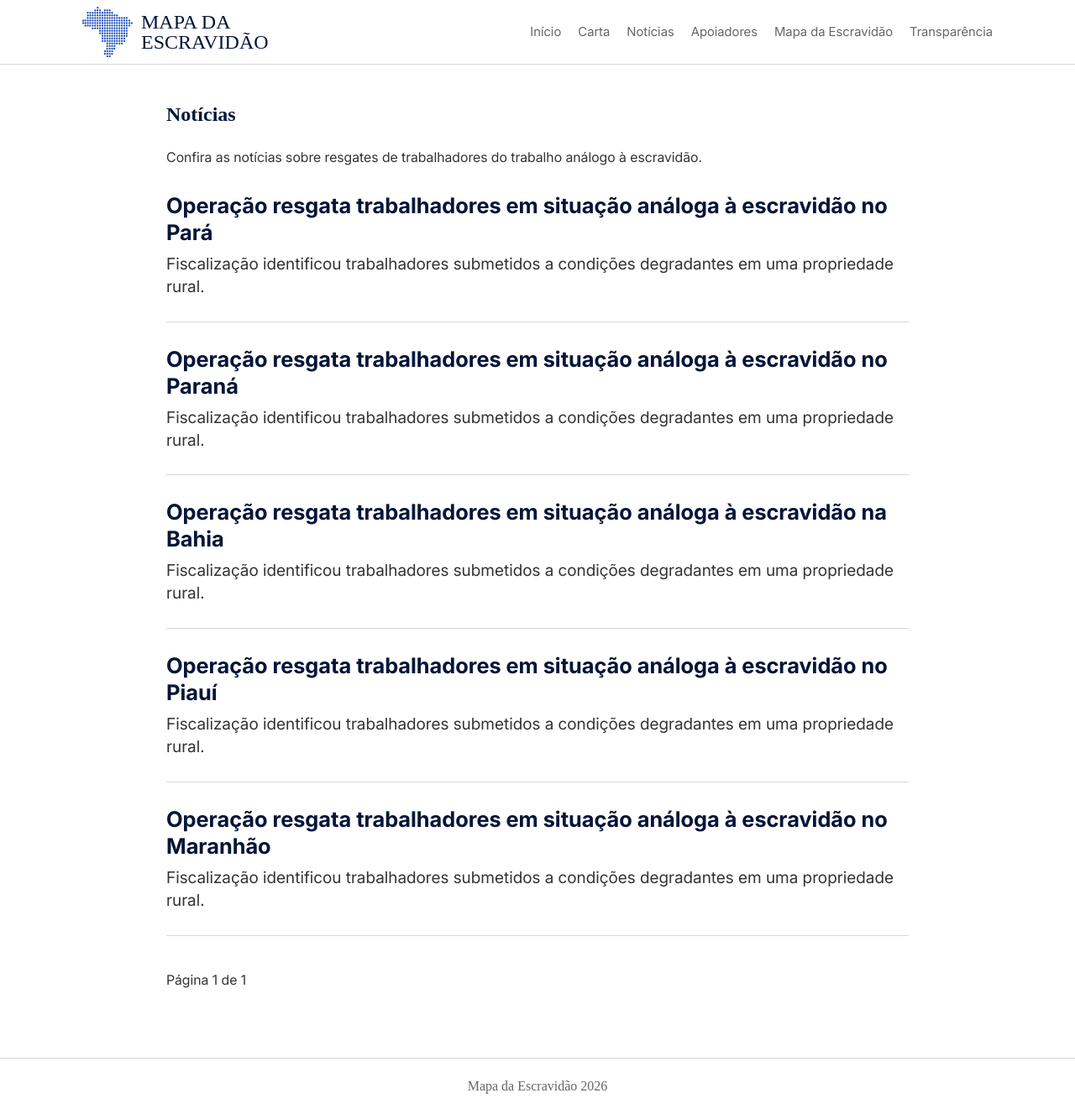
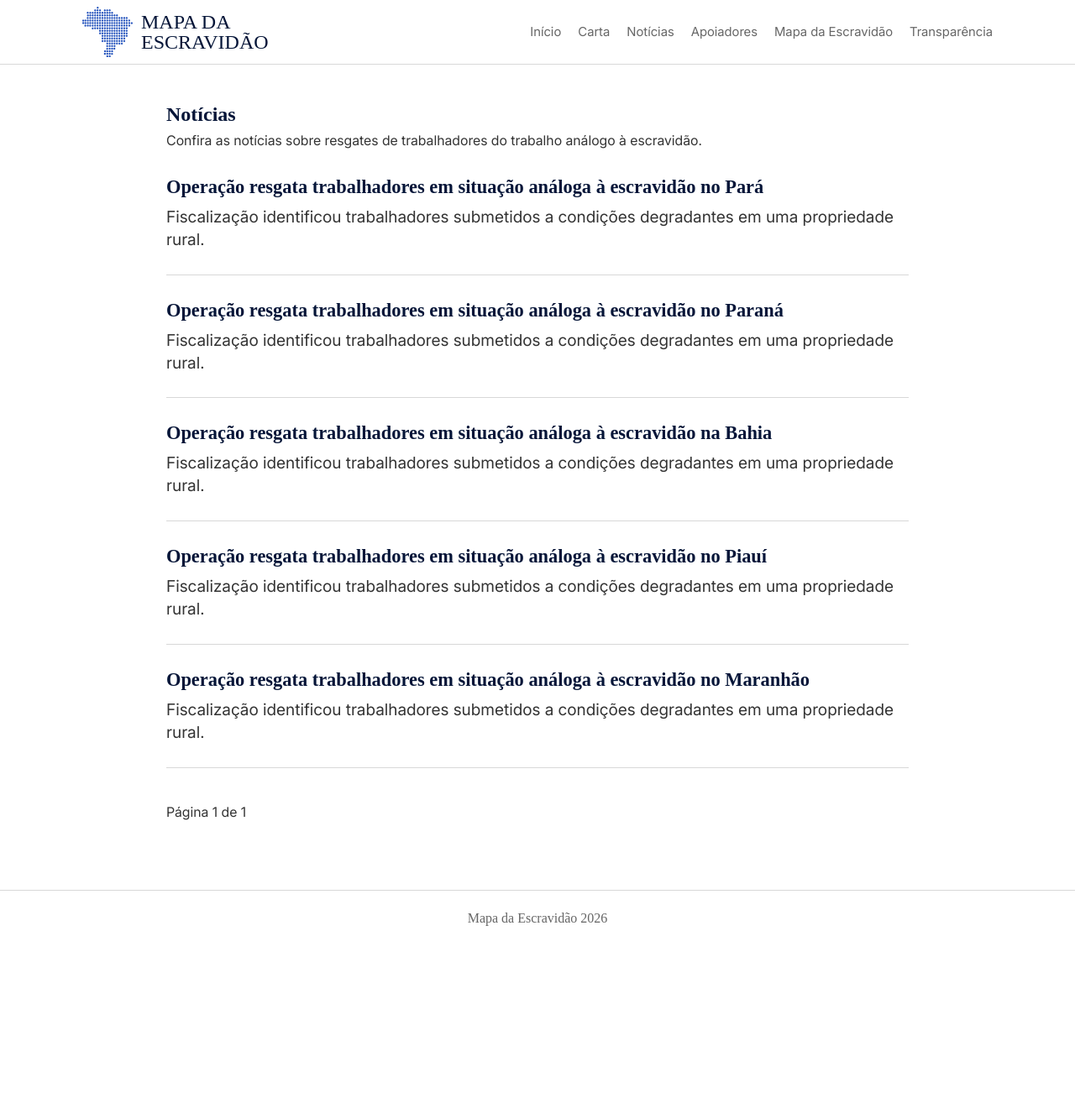
Before and after one commit to Landowski/mapa-escravidao, a Jekyll site: the page built from noticias/index.html, in a window 1280 px wide and 1327 px high. Shown: the whole window at 84% size. Built offline with Jekyll 4.4.1, drawn with Linux system fonts in a browser that asks for light colours; some web fonts are replaced; the list of posts is cut into pages by our own code.

Commit message:
Update styles.css

```diff
--- a/css/styles.css
+++ b/css/styles.css
@@ -341,7 +341,7 @@
     padding: 40px 0;
 }
 
-.more-section h1, .lista-noticias h1 {
+.more-section h1, .noticias h1 {
 	margin-bottom: 20px;
 }
 
@@ -388,8 +388,9 @@
 }
 
 .item-noticia h3 {
+	font-family: var(--fonte-titulo);
     margin: 0 0 8px;
-    font-size: 1.6rem;
+    font-size: 1.4rem;
     line-height: 1.25;
 }
 
@@ -444,10 +445,10 @@
         padding: 22px 0;
     }
     .item-noticia h3 {
-        font-size: 1.4rem;
+        font-size: 1.2rem;
     }
     .item-noticia p {
-        font-size: 1rem;
+        font-size: 0.9rem;
     }
 
 }
```
